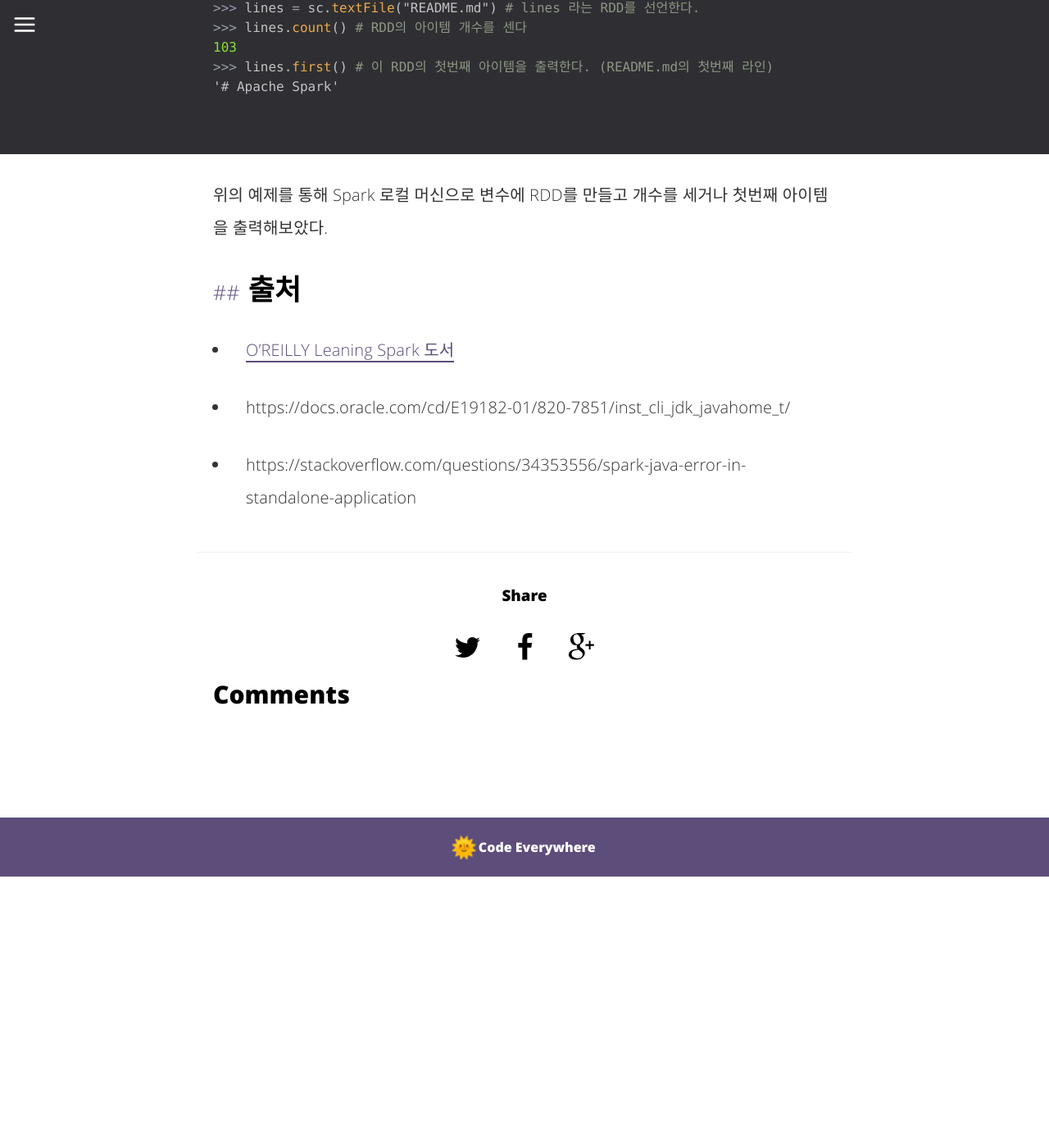
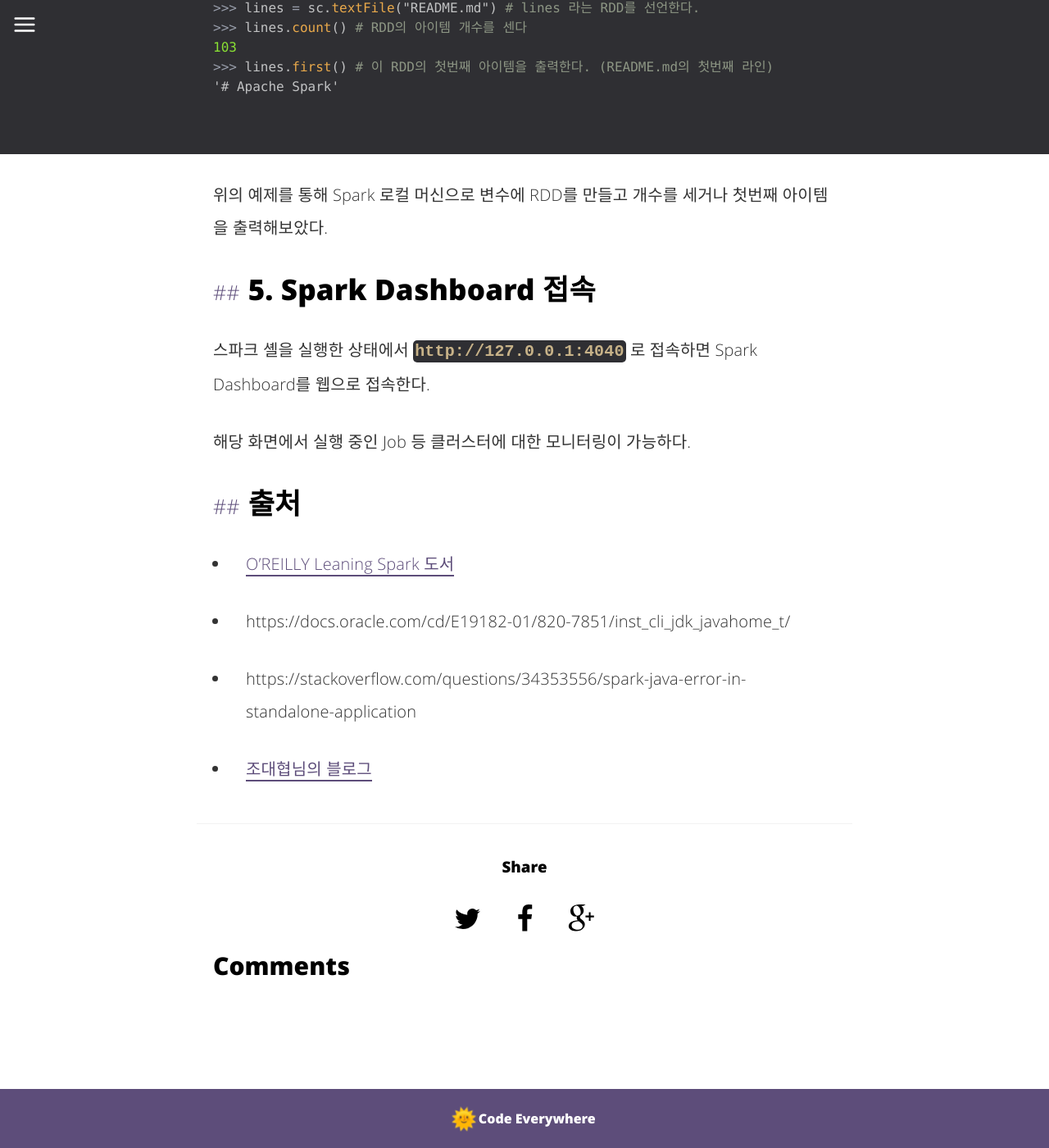
Before and after one commit to rainofpainki/rainofpainki.github.io, a Jekyll site: the page built from _posts/2018-04-06-apache-spark-install.md, in a window 1280 px wide and 1400 px high, scrolled down 4404 px. Shown: the whole window at 82% size. Built offline with Jekyll 4.4.1, drawn with Linux system fonts in a browser that asks for light colours; comment, search, counter and statistics services are not loaded; before the commit the page ends 5473 px from its top, so only the background shows below that.

Commit message:
Spark Dashboard web ui

```diff
--- a/_posts/2018-04-06-apache-spark-install.md
+++ b/_posts/2018-04-06-apache-spark-install.md
@@ -131,6 +131,12 @@ Spark 에서는 연산 과정을 클러스터 전체에 걸쳐 자동으로 병
 
 위의 예제를 통해 Spark 로컬 머신으로 변수에 RDD를 만들고 개수를 세거나 첫번째 아이템을 출력해보았다.
 
+## 5. Spark Dashboard 접속
+
+스파크 셸을 실행한 상태에서 `http://127.0.0.1:4040` 로 접속하면 Spark Dashboard를 웹으로 접속한다.
+
+해당 화면에서 실행 중인 Job 등 클러스터에 대한 모니터링이 가능하다.
+
 ## 출처
 
 - [O'REILLY Leaning Spark 도서](http://shop.oreilly.com/product/0636920028512.do)
@@ -138,3 +144,5 @@ Spark 에서는 연산 과정을 클러스터 전체에 걸쳐 자동으로 병
 - https://docs.oracle.com/cd/E19182-01/820-7851/inst_cli_jdk_javahome_t/
 
 - https://stackoverflow.com/questions/34353556/spark-java-error-in-standalone-application
+
+- [조대협님의 블로그](http://bcho.tistory.com/1024)
```
